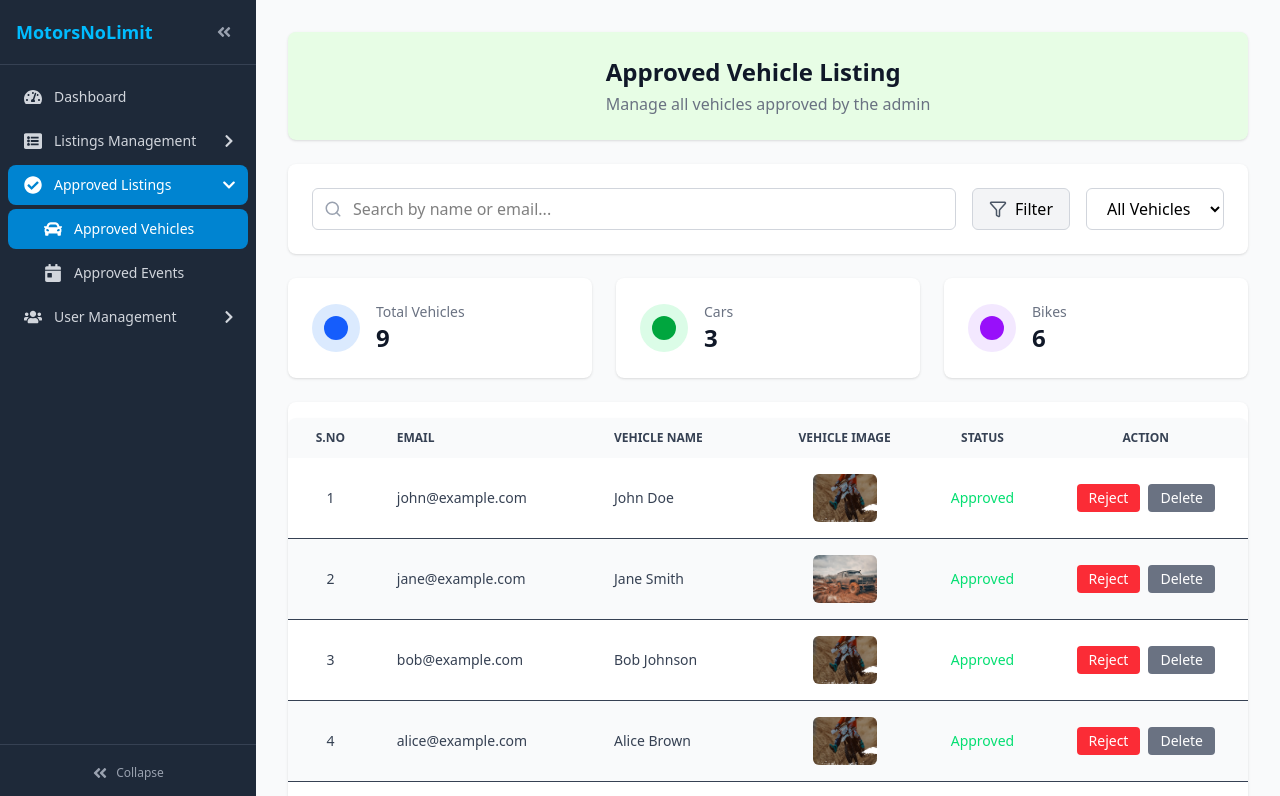
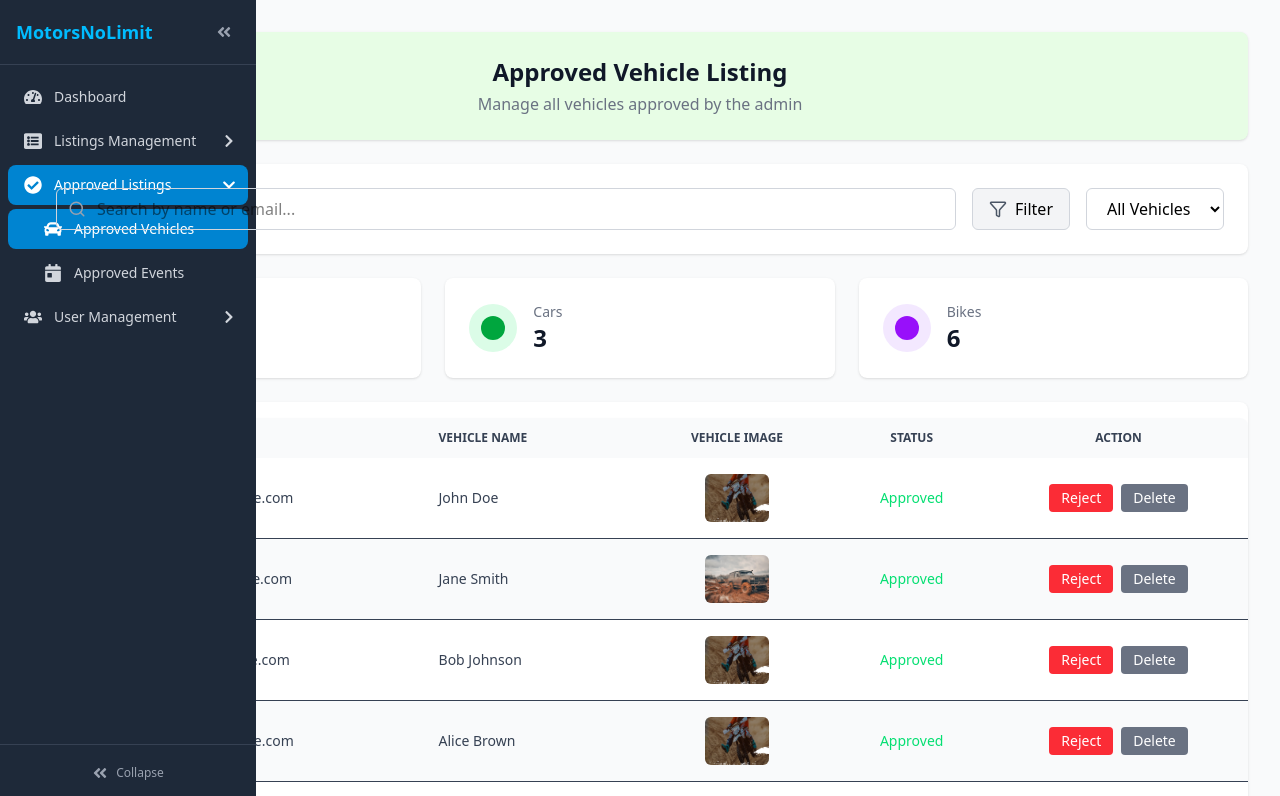
Before and after one commit to pearlorganisation/aow-admin, a React (Vite) app: page /admin/listings/verified/vehicles in a window 1280 px wide. Shown: the top 796 px of the page. Built offline with nearby package versions, Linux system fonts and the light colour scheme; sample sign-in values are in the browser's storage.

Commit message:
added the table component in Approved vehicle listing

```diff
--- a/src/Components/Common/Dashboard.jsx
+++ b/src/Components/Common/Dashboard.jsx
@@ -204,7 +204,7 @@ const Sidebar = ({ isMobileSidebarOpen, toggleMobileSidebar }) => {
     // The sidebar is <aside className="... bg-gray-800 ...">
     // Ensure this outer div is not causing layout issues or covering the sidebar.
     // For simplicity, assuming it's part of a larger page layout.
-    <div className='h-screen '> {/* Removed bg-green-700 if it's not intended for the direct parent of aside */}
+    <div className='h-screen fixed '> {/* Removed bg-green-700 if it's not intended for the direct parent of aside */}
       {isMobileSidebarOpen && (
         <div
           className="fixed inset-0 z-30 bg-black/60 lg:hidden"
--- a/src/Pages/Vehicles/ApprovedVehicles.jsx
+++ b/src/Pages/Vehicles/ApprovedVehicles.jsx
@@ -28,7 +28,7 @@ const ApprovedVehicles = () => {
         {/* Header */}
         <div className=" rounded-lg shadow-sm p-6 mb-6 flex flex-col justify-center items-center bg-[#e7fde5] w-full">
           <div className="flex flex-col sm:flex-row sm:items-center justify-between">
-            <div className=''>
+            <div className=' text-center'>
               <h1 className="text-2xl font-bold text-gray-900">Approved Vehicle Listing</h1>
               <p className="mt-1 text-gray-500">Manage all vehicles approved by the admin</p>
             </div>
--- a/src/Pages/Vehicles/UnApprovedVehicle.jsx
+++ b/src/Pages/Vehicles/UnApprovedVehicle.jsx
@@ -22,8 +22,8 @@ const UnApprovedVehicle = () => {
 
                 {/* Page Header Section */}
 
-                <div className=" rounded-lg shadow-sm p-6 mb-6 flex flex-col justify-center items-center bg-[#e7fde5] w-full">
-          <div className="flex flex-col sm:flex-row sm:items-center justify-between">
+                <div className=" rounded-lg shadow-sm p-6 mb-6 flex flex-col justify-center items-center bg-[#e7fde5] w-full ">
+          <div className="flex flex-col sm:flex-row sm:items-center justify-between text-center">
             <div className=''>
               <h1 className="text-2xl font-bold text-gray-900"> Vehicle Listing</h1>
               <p className="mt-1 text-gray-500"> Approve the vehicle if it's legitimate.</p>
```
